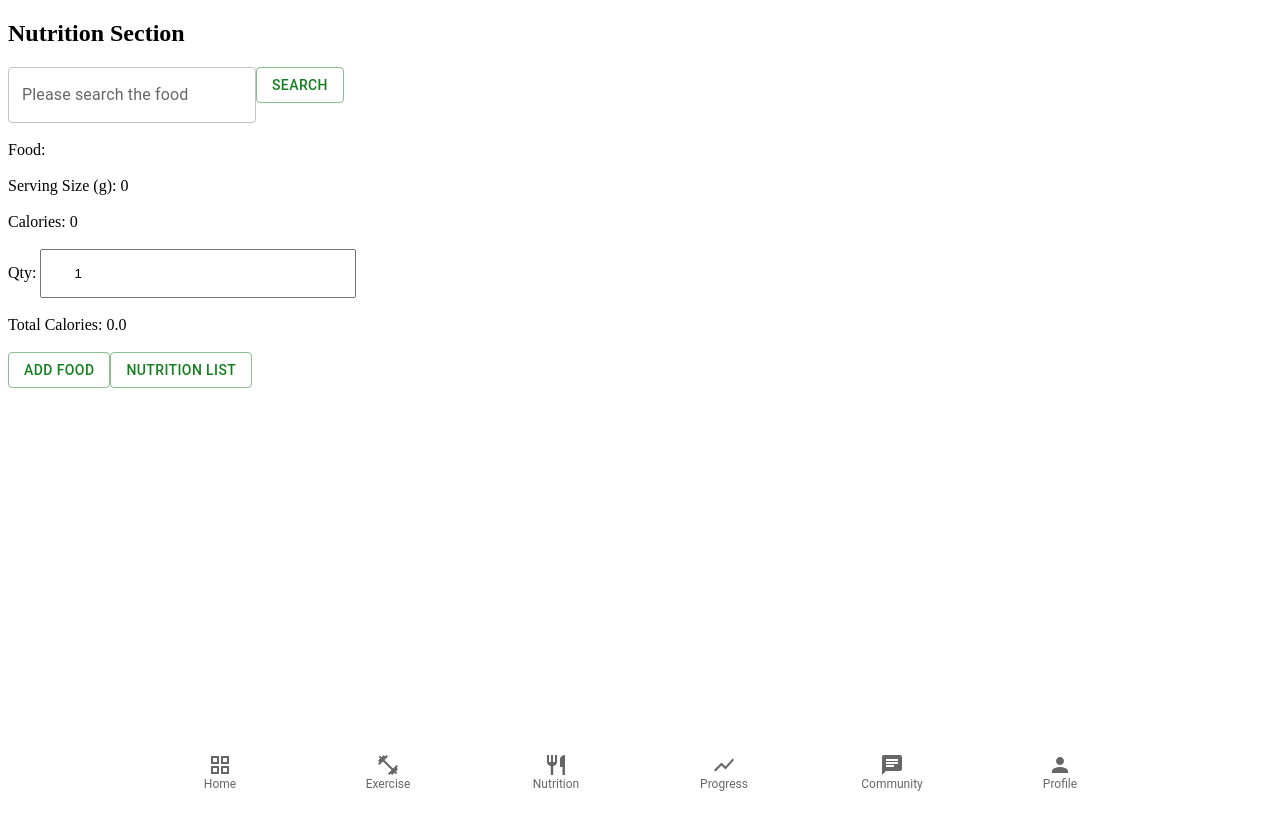
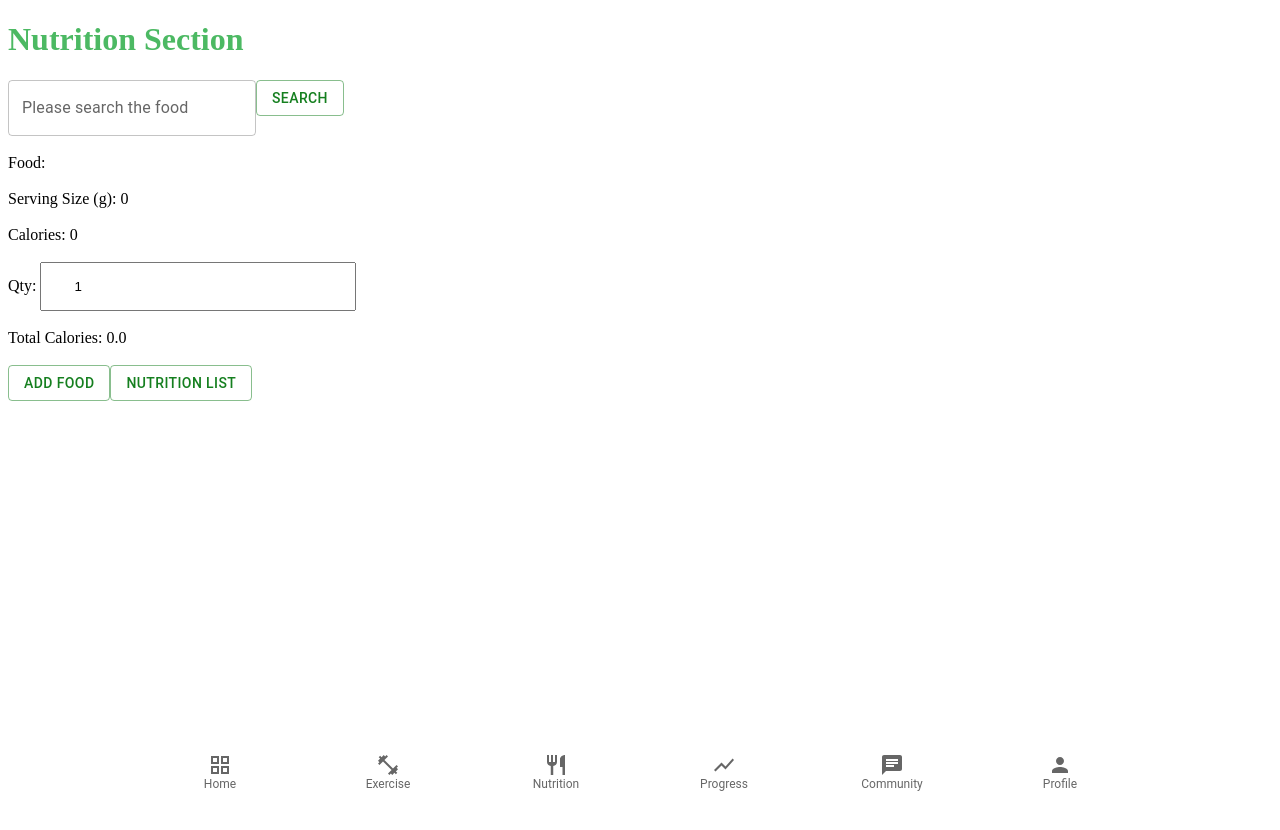
Before and after one commit to Harrymeng9/Project-NutriFuel, a React app: page /nutrition in a window 1280 px wide. Shown: the top 830 px of the page. Built offline with nearby package versions, Linux system fonts and the light colour scheme; no server answers; sample sign-in values are in the browser's storage; the HTML template or start-up script is replaced by a standard one.

Commit message:
Final change;

```diff
--- a/client/src/components/exercise/exerciseCss.css
+++ b/client/src/components/exercise/exerciseCss.css
@@ -9,10 +9,10 @@ button {
   font-size: 16px;
 }
 
-div {
+/* div { */
   /* background-color: #1D263B; */
   /* color: #A0EADE; */
-}
+/* } */
 
 h1 {
   color: #4CB963;
--- a/client/src/components/exercise/exerciseMain.jsx
+++ b/client/src/components/exercise/exerciseMain.jsx
@@ -43,9 +43,8 @@ const ExerciseMain = ({userInfo,auth}) => {
 
   return (
     <div>
-      <Typography variant='h4'>
-        Exercise Log
-      </Typography>
+      <h1>Exercise Log</h1>
+
       <div>
         {exerciseLog.map(entry => {
           //console.log(entry)
--- a/client/src/components/nutrition/Nutrition.jsx
+++ b/client/src/components/nutrition/Nutrition.jsx
@@ -10,7 +10,7 @@ const Nutrition = (props) => {
 
   return (
     <div>
-      <h2>Nutrition Section</h2>
+      <h1>Nutrition Section</h1>
       <AddNutrition userId = {props.userInfo.current.uid}/>
       <Navigation userInfo={props.userInfo} auth={props.auth} />
     </div>
--- a/client/src/components/nutrition/NutritionList.jsx
+++ b/client/src/components/nutrition/NutritionList.jsx
@@ -48,7 +48,7 @@ const NutritionList = (props) => {
 
   return (
     <div id="scrollContainer">
-      <h2>Nutrition List</h2>
+      <h1>Nutrition List</h1>
       <h3>Please select a date</h3>
       <div>
         <DatePicker
--- a/client/src/components/profile/profileEdit.jsx
+++ b/client/src/components/profile/profileEdit.jsx
@@ -63,7 +63,7 @@ const ProfileEdit = ({ auth, userInfo }) => {
 
   return (
     <div>
-      <Typography component="h1" variant="h5" sx={{width:'100vw', 'textAlign': 'center' }}>
+      <Typography component="h1" variant="h5" >
         Edit Profile
       </Typography>
       <Container component="main">
@@ -77,7 +77,7 @@ const ProfileEdit = ({ auth, userInfo }) => {
           noValidate
           autoComplete="off"
         >
-          <Stack direction="column" justifyContent="space-between" alignItems="center" >
+          <Stack direction="column" justifyContent="space-between" alignItems="center">
             <TextField
               multiline
               variant="filled"
--- a/client/src/components/progress/Progress.jsx
+++ b/client/src/components/progress/Progress.jsx
@@ -73,7 +73,7 @@ const Progress = (props) => {
 
   return (
     <div>
-      <h2>Progress Section</h2>
+      <h1>Progress Section</h1>
       <div>Please select the start date</div>
       <br></br>
       <div>
```
